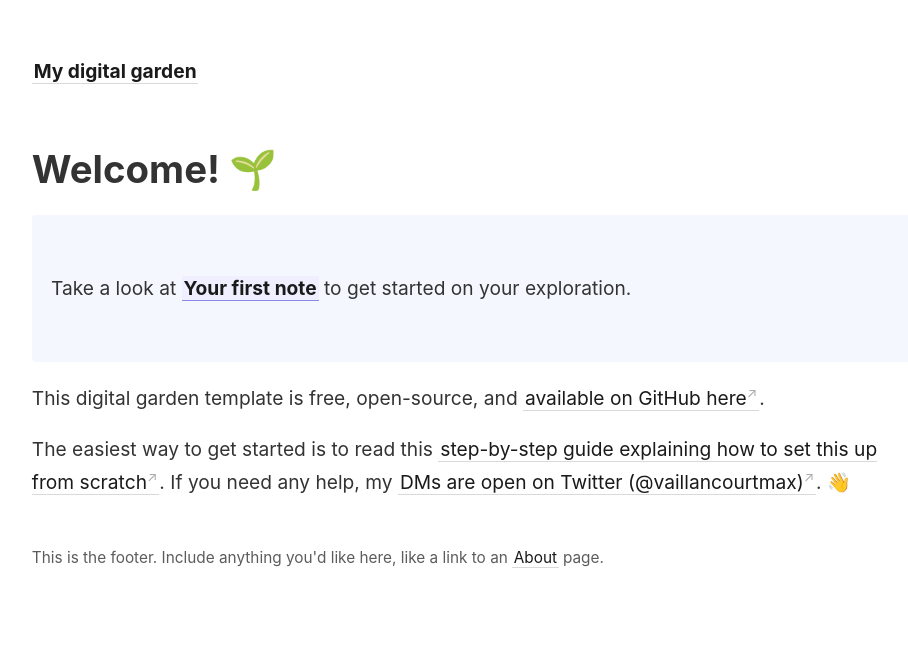
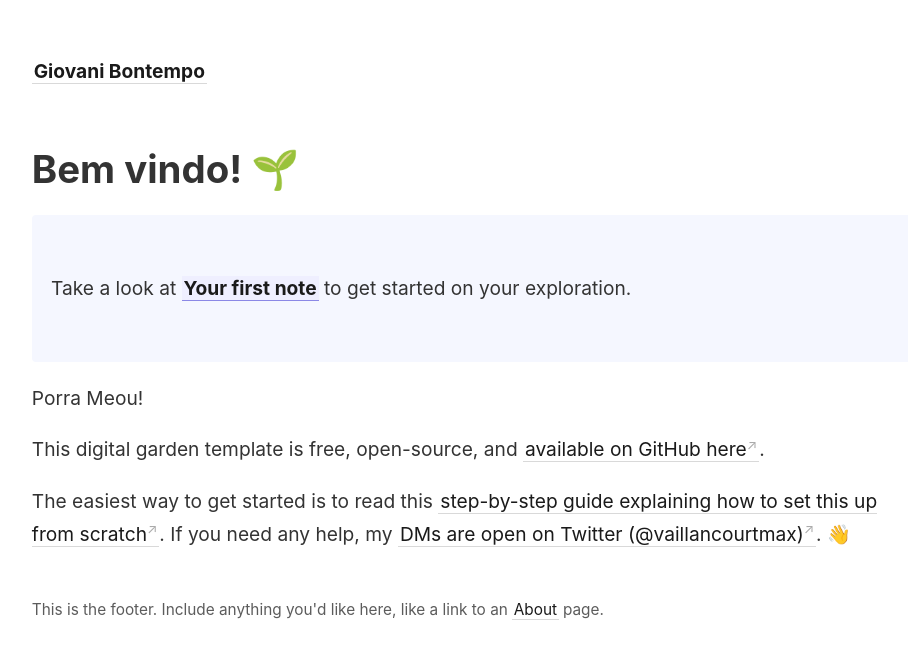
Before and after one commit to gio-bon/MyDigitalGarden, a Jekyll site: the page built from _pages/index.md, in a window 1280 px wide. Shown: the top 659 px of the page, without its empty margins (45-953 px from the left). Built offline with Jekyll 4.4.1, drawn with Linux system fonts in a browser that asks for light colours.

Commit message:
teste inicial

```diff
--- a/_config.yml
+++ b/_config.yml
@@ -1,4 +1,4 @@
-title:               My digital garden
+title:               Giovani Bontempo
 include:             ['_pages']
 exclude:             ['_includes/notes_graph.json']
 # You may need to change the base URL depending on your deploy configuration.
--- a/_pages/index.md
+++ b/_pages/index.md
@@ -5,11 +5,13 @@ id: home
 permalink: /
 ---
 
-# Welcome! 🌱
+# Bem vindo! 🌱
 
 <p style="padding: 3em 1em; background: #f5f7ff; border-radius: 4px;">
   Take a look at <span style="font-weight: bold">[[Your first note]]</span> to get started on your exploration.
 </p>
+
+Porra Meou!
 
 This digital garden template is free, open-source, and [available on GitHub here](https://github.com/maximevaillancourt/digital-garden-jekyll-template).
 
```
